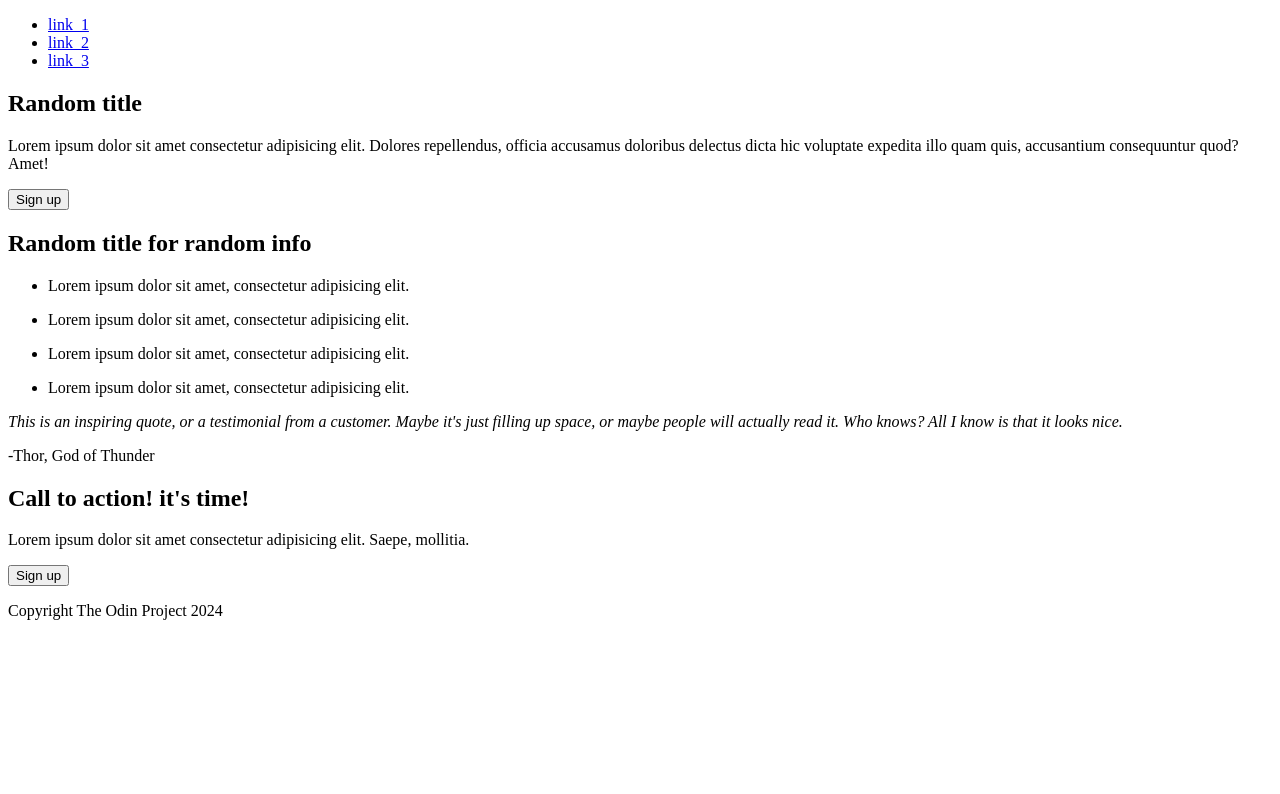
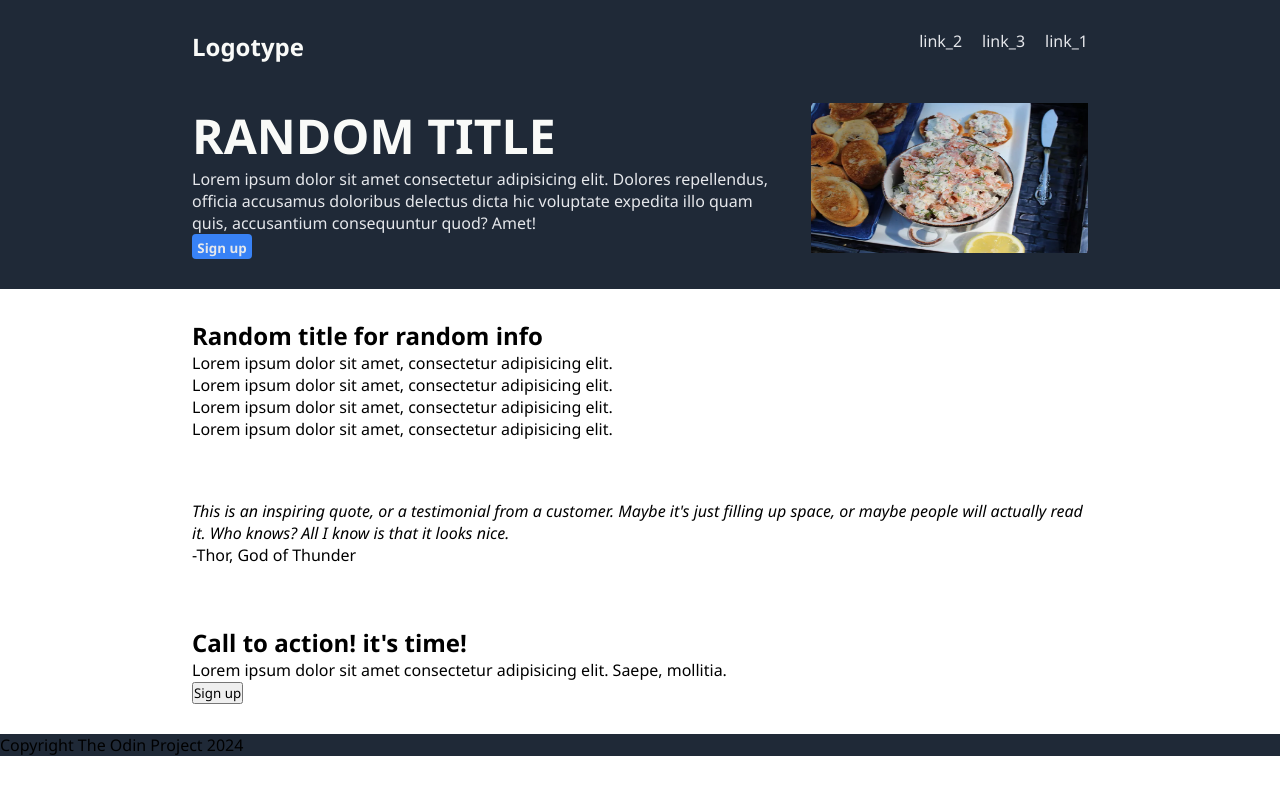
Before and after one commit to Amtr4x/Odin-lading-page, a plain HTML site: page index.html in a window 1280 px wide. Drawn offline with Linux system fonts and the light colour scheme.

Commit message:
Update style.css with new styles and update index.html with fixes
Style all header elements and adjust the horizontal padding
Fix some elements inside the index.html that was absent or
in the wrong container

```diff
--- a/index.html
+++ b/index.html
@@ -8,25 +8,35 @@
     </head>
     <body>
         <header class="header">
-            <nav>
-                <p class="nav__logo"></p>
+            <nav class="nav">
+                <p class="nav__logo">Logotype</p>
                 <ul class="nav__link-container">
-                    <li class="nav__link"><a href="#">link_1</a></li>
-                    <li class="nav__link"><a href="#">link_2</a></li>
-                    <li class="nav__link"><a href="#">link_3</a></li>
+                    <li class="nav__link">
+                        <a href="#" class="nav__link">link_2</a>
+                    </li>
+                    <li class="nav__link">
+                        <a href="#" class="nav__link">link_3</a>
+                    </li>
+                    <li class="nav__link">
+                        <a href="#" class="nav__link">link_1</a>
+                    </li>
                 </ul>
+            </nav>
 
-                <div class="nav__text">
-                    <h1 class="nav__text-title">Random title</h1>
-                    <p class="nav__text-content">
+            <div class="header__content">
+                <div class="header__text">
+                    <h1 class="header__text-title">Random title</h1>
+                    <p class="header__text-content">
                         Lorem ipsum dolor sit amet consectetur adipisicing elit.
                         Dolores repellendus, officia accusamus doloribus
                         delectus dicta hic voluptate expedita illo quam quis,
                         accusantium consequuntur quod? Amet!
                     </p>
-                    <button class="nav__text-btn">Sign up</button>
+                    <button class="header__text-btn">Sign up</button>
                 </div>
-            </nav>
+
+                <img src="./imgs/smoked_salmon.webp" alt="smoked salmon bowl"  class="header__content-img" width="200" height="auto"/>
+            </div>
         </header>
 
         <div class="cards">
--- a/style.css
+++ b/style.css
@@ -0,0 +1,80 @@
+* {
+    font-family: "Segoe UI", Tahoma, Geneva, Verdana, sans-serif;
+    margin: 0;
+    padding: 0;
+    box-sizing: border-box;
+}
+.header,
+.cards,
+.phrase,
+.prefooter {
+    padding-inline: 15%;
+    padding-block: 30px;
+}
+
+.header,
+.footer {
+    background-color: #1f2937;
+}
+
+.nav {
+    margin-bottom: 40px;
+    display: flex;
+    justify-content: space-between;
+}
+
+.nav__link,
+.card {
+    text-decoration: none;
+    list-style: none;
+}
+
+.nav__logo {
+    font-size: 24px;
+    color: #f9faf8;
+    font-weight: bold;
+}
+
+.nav__link-container {
+    display: flex;
+    gap: 20px;
+}
+
+.header__text-title {
+    font-size: 48px;
+    color: #f9faf8;
+    font-weight: bold;
+    text-transform: uppercase;
+}
+
+.header__content {
+    display: flex;
+    gap: 30px;
+}
+
+.header__text,
+.nav__link {
+    color: #e5e7eb;
+}
+
+.header__content-img {
+    width: 700px;
+    height: 150px;
+}
+
+.header__text-btn {
+    background-color: #3882f6;
+    border: none;
+    border-radius: 4px;
+    padding: 5px;
+    color: #e5e7eb;
+    font-weight: bolder;
+    width: 60px;
+    height: 25px;
+}
+
+.header__text {
+    display: flex;
+    flex-direction: column;
+    justify-content: space-between;
+}
```
Also changed, not shown: imgs/smoked_salmon.webp (added).
